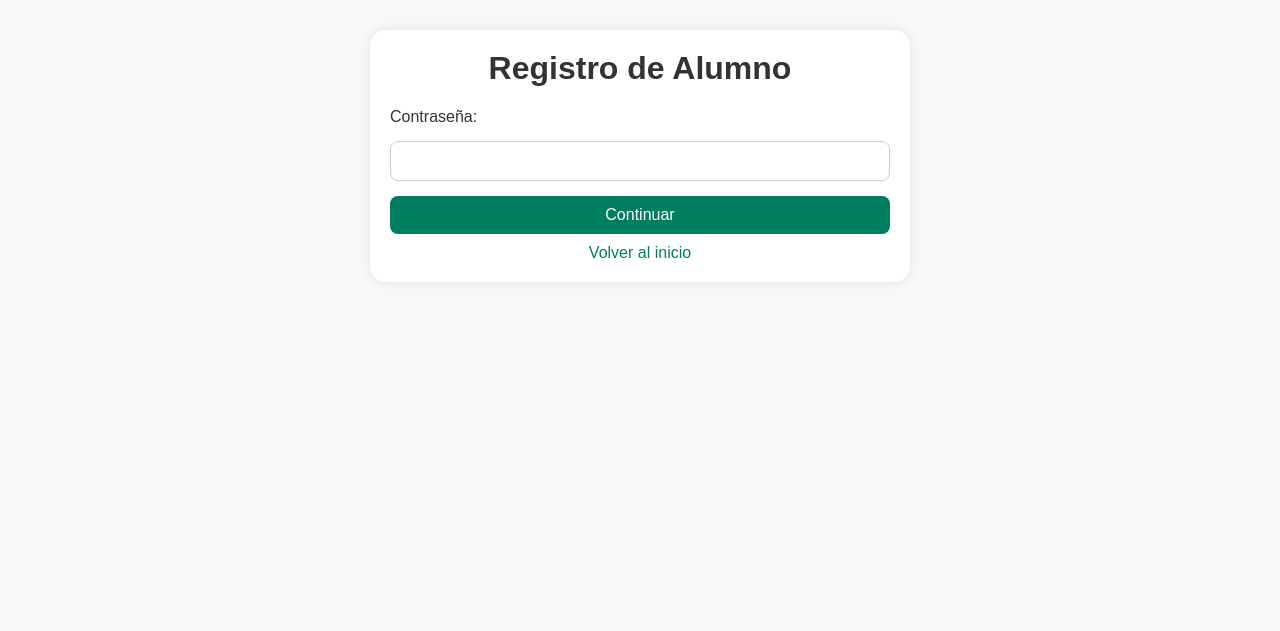
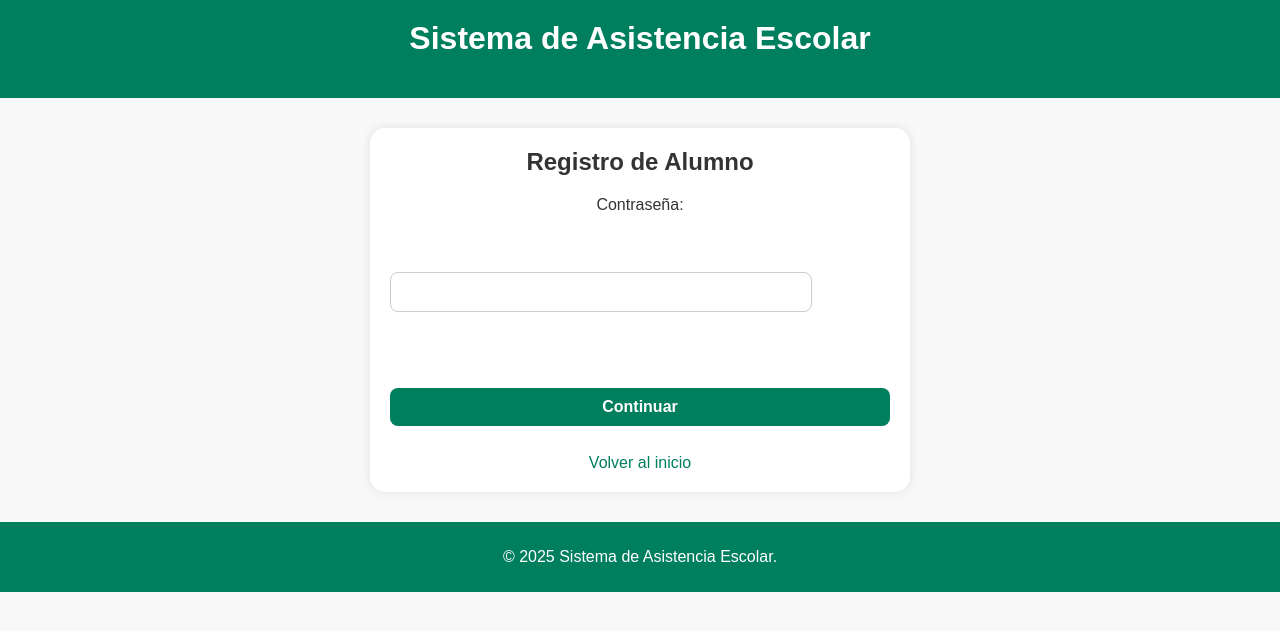
Before and after one commit to Gsr1989/educacionbasica, a Flask app: page /registrar in a window 1280 px wide. Shown: the top 631 px of the page. Run offline with Flask 3, Linux system fonts and the light colour scheme.

Commit message:
Update registro_clave.html

```diff
--- a/templates/registro_clave.html
+++ b/templates/registro_clave.html
@@ -7,14 +7,23 @@
     <link rel="stylesheet" href="{{ url_for('static', filename='css/style.css') }}">
 </head>
 <body>
-    <div class="container">
-        <h1>Registro de Alumno</h1>
+    <header style="background-color: #007f5f; padding: 20px; color: white; text-align: center;">
+        <h1>Sistema de Asistencia Escolar</h1>
+    </header>
+
+    <main class="container" style="padding: 20px; text-align: center;">
+        <h2>Registro de Alumno</h2>
         <form method="POST">
-            <label for="clave">Contraseña:</label>
-            <input type="password" id="clave" name="clave" required>
-            <button type="submit">Continuar</button>
+            <label for="clave">Contraseña:</label><br>
+            <input type="password" id="clave" name="clave" required style="width: 80%; padding: 10px; margin-top: 10px;"><br><br>
+            <button type="submit" class="boton">Continuar</button>
         </form>
-        <a href="/">Volver al inicio</a>
-    </div>
+        <br>
+        <a href="/" class="boton-secundario">Volver al inicio</a>
+    </main>
+
+    <footer style="background-color: #007f5f; padding: 10px; color: white; text-align: center;">
+        <p>&copy; 2025 Sistema de Asistencia Escolar.</p>
+    </footer>
 </body>
 </html>
```
